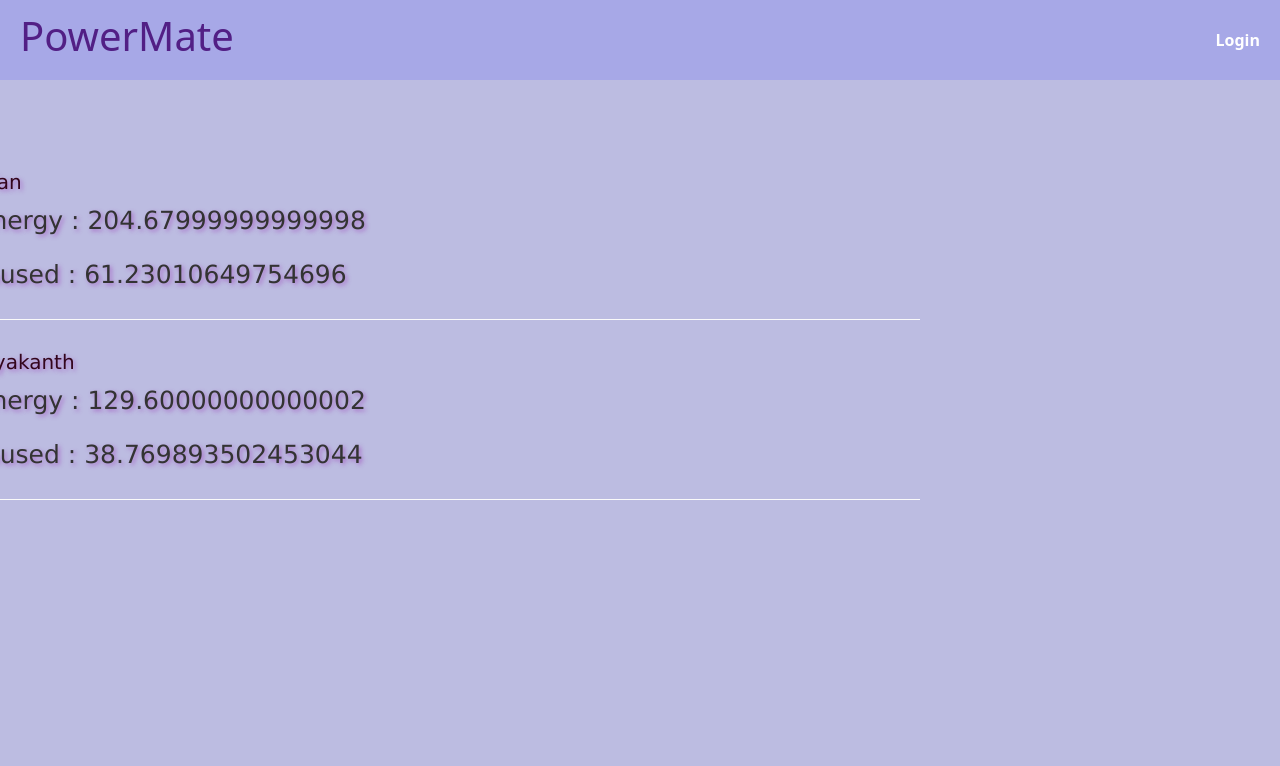
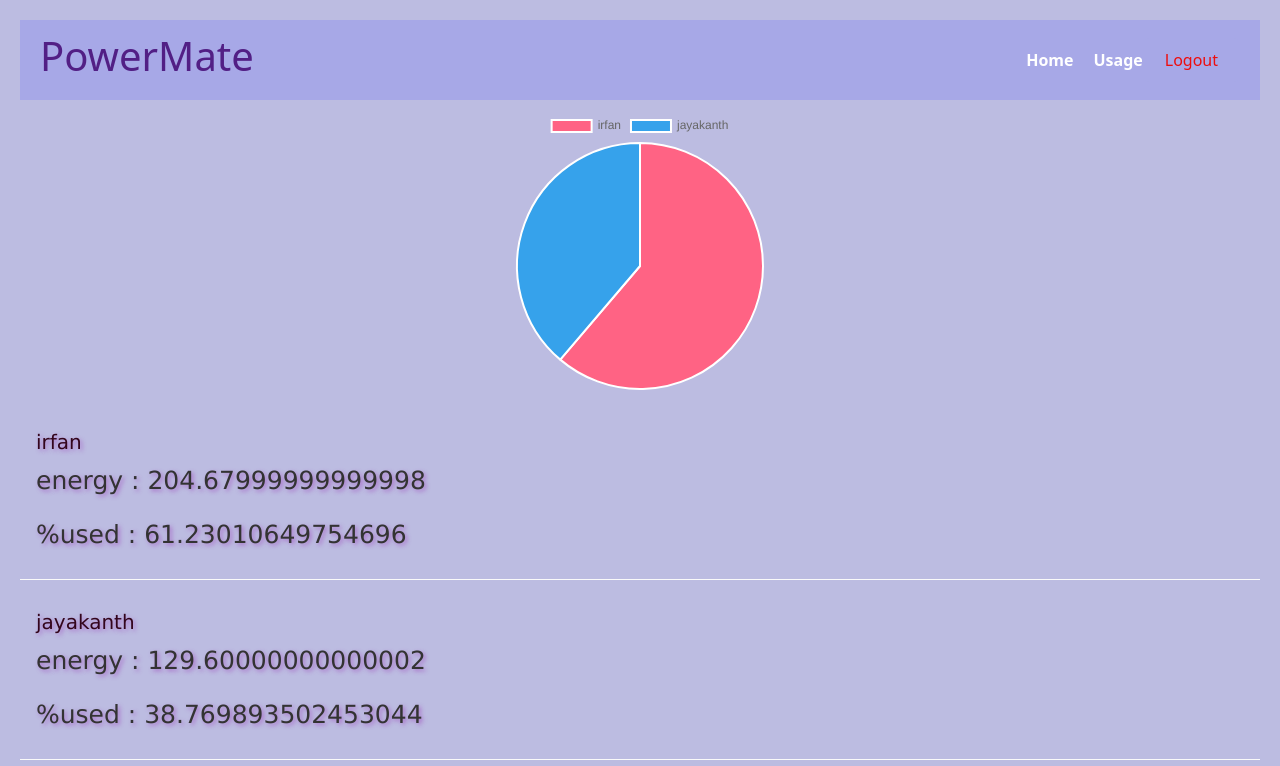
Before and after one commit to JAYAKANTHARUN/PowerMate, a React (Create React App) app in the folder frontend/: page /usage in a window 1280 px wide. Shown: the top 766 px of the page. Built offline with nearby package versions, Linux system fonts and the light colour scheme; data requests are answered from the project's data file.

Commit message:
graph added

```diff
--- a/frontend/package.json
+++ b/frontend/package.json
@@ -6,7 +6,9 @@
     "@testing-library/jest-dom": "^5.16.5",
     "@testing-library/react": "^13.4.0",
     "@testing-library/user-event": "^13.5.0",
+    "chart.js": "^4.2.1",
     "react": "^18.2.0",
+    "react-chartjs-2": "^5.2.0",
     "react-dom": "^18.2.0",
     "react-router-dom": "^5.3.4",
     "react-scripts": "^5.0.1",
--- a/frontend/src/App.js
+++ b/frontend/src/App.js
@@ -1,16 +1,19 @@
 import Navbar from './Navbar';
+import Navbar2 from './Navbar2';
 import Home from './Home';
 import Login from './Login';
 import Usage from './Usage';
 
 import { BrowserRouter as Router, Route, Switch } from 'react-router-dom';
 
+localStorage.setItem('lis',1 );
+localStorage.setItem('username','' );
 
-function App() {
+function App() {const lis=localStorage.getItem('lis' );
+console.log(lis);
   return (
     <Router>
-      <div className="App">
-        <Navbar />
+
 
         <div className="content">
           <Switch>
@@ -22,13 +25,13 @@
             </Route>
             <Route exact path="/usage">
               <Usage />
-            </Route>
+              </Route>
 
 
 
 
           </Switch>
-        </div>
+
       </div>
 
     </Router>
--- a/frontend/src/Home.js
+++ b/frontend/src/Home.js
@@ -1,24 +1,32 @@
+
+//const {lis} = require('./lis.js');
+import { Link,useHistory } from "react-router-dom";
+import {  useState} from 'react';
+
+import Navbar from './Navbar';
+import Navbar2 from './Navbar2';
+
+const Home = () => {
+  const history = useHistory();
+
+
+  const lis=localStorage.getItem('lis');
+  console.log(lis);
+
+
+    // This function will be called every time the location changes
 
 
 
-const Home = () => {
-  const lis = localStorage.getItem('lis');
-
-  console.log(lis);
-
   return (
-
+    <div className="App">
+  {lis==0? <div><Navbar/></div>:<div><Navbar2/></div>}
     <div className="home">
-      <h1>What is PowerMate ?</h1><br />
-      <ul>
-        <li> A electronic device with face detector to track the energy consumed by each individual in a organization</li><br />
-        <li> Controls the energy consumption by an individual</li><br />
-        <li> Efficient utilization of energy</li><br />
-        <li> Reduces the total expense of an individual</li><br />
-      </ul>
+      <br /><br /><br /><br /><br />
+      <h1>Track your Energy usage through PowerMate</h1>
       <img src={process.env.PUBLIC_URL + '/robo.png'} alt="My Image" style={{ float: 'right' }} />
     </div>
-
+    </div>
   );
 }
 
--- a/frontend/src/Login.js
+++ b/frontend/src/Login.js
@@ -1,31 +1,46 @@
 import { useState, useEffect } from 'react';
 import { useHistory } from "react-router-dom";
 
+//const {lis} = require('./lis.js');
 const Login = () => {
+  const history = useHistory();
   const [username, setUsername] = useState('');
   const [password, setPassword] = useState('');
 
     const handleSubmit = (e) => {
         e.preventDefault();
-    const user = { username, password };
+        const user = { username,password};
         console.log(user);
         fetch('http://192.168.43.49:5000/login', {
+
         method: 'POST',
         body: JSON.stringify({
-        username: username,
-        password: password,
+          username:username,
+          password:password,
+
         }),
         headers: {
           'Content-type': 'application/json; charset=UTF-8',
         }
-    })
-      .then(res => {
+
+
+
+
+
+
+        }) .then(res => {
             return res.json();// format:staus:0 or 1
           })
           .then(data => {
             console.log(data.status)
-        localStorage.setItem('lis', data.status);
-
+            localStorage.setItem('lis',data.status );
+            localStorage.setItem('username',username );
+            if(data.status )
+            {
+            history.push('/usage')
+            }else{
+              history.push('/l')
+            }
           //continue applying logic from here***
           })
           .catch(err => {
@@ -33,9 +48,11 @@
           })
     }
 
+
   return (
     <div>
       <div className="logintitle">
+        <br />
         <h2>Login Page</h2>
       </div>
 
--- a/frontend/src/Navbar.js
+++ b/frontend/src/Navbar.js
@@ -1,31 +1,27 @@
+
+
 import { Link } from "react-router-dom";
-const lis = localStorage.getItem('lis');
+import { useState } from 'react';
+//const {lis} = require('./lis.js');
+//const lis = localStorage.getItem('lis');
+
+
 
 const Navbar = () => {
-  if (lis===1)
-  {
+
+
   return (
     <nav className="navbar">
-      <h1>Energy Meter</h1>
+      <h1>PowerMate</h1>
       <div className="links">
-        <Link to="/">Home</Link>
-        <Link to="/usage">Usage</Link>
+      <Link to="/l">Login</Link>
+
 
       </div>
     </nav>
   );
-}
-else{
-
-    return (
-      <nav className="navbar">
-        <h1>PowerMate</h1>
-        <div className="links">
-          <Link to="/l">Login</Link>
-        </div>
-      </nav>
-    );
-  }}
 
 
+}
+
 export default Navbar;
--- /dev/null
+++ b/frontend/src/Navbar2.js
@@ -0,0 +1,35 @@
+import { Link,useHistory } from "react-router-dom";
+import { useState } from 'react';
+//const {lis} = require('./lis.js');
+const lis = localStorage.getItem('lis');
+
+
+const Navbar2 = () => {
+    const history = useHistory();
+    const handleClick = (e) => {
+       // e.preventDefault();
+        localStorage.setItem('lis',0 );
+        console.log("**");
+        console.log(lis);
+
+     window.location.href="/";}
+  return (<div>
+    <nav className="navbar">
+      <h1>PowerMate</h1>
+      <div className="links">
+        <Link to="/">Home</Link>
+        <Link to="/usage">Usage</Link>
+        <button onClick={handleClick} className="click">Logout</button>
+
+
+
+      </div>
+    </nav>
+
+    </div>
+  );
+
+
+}
+
+export default Navbar2;
--- /dev/null
+++ b/frontend/src/Piechart.js
@@ -0,0 +1,47 @@
+import React from 'react';
+
+import { Chart as ChartJS, ArcElement, Tooltip, Legend } from "chart.js";
+import { Pie } from 'react-chartjs-2';
+
+ChartJS.register(ArcElement, Tooltip, Legend);
+
+
+
+// const data = {
+//   labels: ['Red', 'Blue', 'Yellow'],
+//   datasets: [
+//     {
+//       data: [300, 50, 100],
+//       backgroundColor: ['#FF6384', '#36A2EB', '#FFCE56'],
+//       hoverBackgroundColor: ['#FF6384', '#36A2EB', '#FFCE56'],
+//     },
+//   ],
+// };
+
+const options = {
+  responsive: true,
+  maintainAspectRatio: false,
+  layout: {//padding and responsive to solve slices going out while hovering(hover offset)
+    padding: {
+      left: 10,
+      right: 10,
+      top: 10,
+      bottom: 10
+    }
+  }
+
+};
+
+const PieChart = ({dat}) => (
+
+  <div style={{  height: '300px', width: '300px' }}>
+    <Pie
+      data={dat}
+      options={options}
+    />
+  </div>
+
+
+);
+
+export default PieChart;
--- a/frontend/src/Usage.js
+++ b/frontend/src/Usage.js
@@ -1,15 +1,49 @@
 import Data from "./Data";
 import useFetch from "./useFetch";
+import Navbar from './Navbar';
+import Navbar2 from './Navbar2';
+import { Link,useHistory } from "react-router-dom";
+import React from 'react'
+import PieChart from './Piechart';
+
+
 const Usage = () => {
-
- // const { error, isPending, data } = useFetch('http://192.168.43.49:5000/')
+//     const history = useHistory();
+// const { error, isPending, data } = useFetch('http://192.168.43.49:5000/')
   const { error, isPending, data } = useFetch('http://localhost:8000/energies-pulimada')//here ,error, isPending, data acting as hook
-  console.log("hi");
+ const lis = localStorage.getItem('lis');
+ let labels=[];
+ let d=[]
+ if(data!=null)
+ {
+ data.map(user=> {(labels.push(user.name));d.push(user.energy)});
+ console.log(labels);
+ console.log(d);
+}
+const dat = {
+  labels: labels,
+  datasets: [
+    {
+      data:d,
+      backgroundColor: ['#FF6384', '#36A2EB', '#FFCE56', '#2ecc71', '#3498db', '#9b59b6', '#f1c40f', '#e74c3c'],
+      hoverOffset: 30
+    },
+  ],
+};
+//   console.log(lis);
   return (
-    <div className="home">
+    <div className="App">
+  {lis==1? <div><Navbar2/></div>:<div><Navbar/></div>}
+  <div style={{ display: 'flex', justifyContent: 'center', alignItems: 'center', height: '300px', width: '100%' }}>
+    <PieChart dat={dat} />
+    </div>
+   { <div className="home">
       { error && <div>{ error }</div> }
       { isPending && <div>Loading...</div> }
       { data && <Data data={data} /> }
+    </div>}
+
+
     </div>
   );
 }
--- a/frontend/src/index.css
+++ b/frontend/src/index.css
@@ -1,11 +1,11 @@
 @import url('https://fonts.googleapis.com/css2?family=Quicksand:wght@300;400;500;600;700&display=swap');
 img {
-  max-width: 40%;
+  max-width: 30%;
   height: auto;
-  margin-top: -280px;
-  margin-right: -250px;
+  margin-top: -200px;
+  margin-right: 0px;
   border: 5px solid rgb(63, 4, 126);
-  border-radius: 200px;
+  border-radius: 300px;
 }
 .home {
   text-align: left;
@@ -13,7 +13,7 @@
   font-family:Verdana, Geneva, Tahoma, sans-serif;
   color: #333333;
   text-align:start;
-  margin-left:-400px;
+  margin-left:0px;
   margin-top: 10px;
   margin-bottom: 50px;
   text-shadow: 2px 2px 4px rgba(162, 89, 194, 0.792);
@@ -45,17 +45,33 @@
   margin: 4px 2px;
   cursor: pointer;
   border-radius: 5px;
-  margin-left: 220px;
+  margin-left: 310px;
   margin-top: 20px;
   box-shadow: 0px 4px 5px rgba(186, 55, 149, 0.83);
   transition: transform 0.2s ease-in-out;
 
 }
-
+form{
+  max-width: 50%;
+  margin:auto
+}
 /* Hover effect */
 button[type="submit"]:hover {
   background-color: #6b078c;
   transform: scale(1.1);
+}
+.click {
+  background-color: #a7a8e7; /* Green */
+  border: none;
+  color: rgb(238, 13, 13);
+  padding: 10px 20px;
+  text-align: center;
+  text-decoration: none;
+  display: inline-block;
+  font-size: 16px;
+  margin: 4px 2px;
+  cursor: pointer;
+  border-radius: 4px;
 }
 
 label {
@@ -157,8 +173,8 @@
 }
 
 .content {
-  max-width: 600px;
-  margin: 40px auto;
+  max-width:100%;
+  /* margin: 40px auto; */
   padding: 20px;
 }
 
--- /dev/null
+++ b/frontend/src/lis.js
@@ -0,0 +1,5 @@
+var lis={
+    s:0,
+    username:''
+};
+module.exports={lis}
--- a/frontend/src/useFetch.js
+++ b/frontend/src/useFetch.js
@@ -8,7 +8,7 @@
   useEffect(() => {
     const abortCont = new AbortController();
 
-    setTimeout(() => {
+
       fetch(url, { signal: abortCont.signal })
       .then(res => {
         if (!res.ok) { // error coming back from server
@@ -29,8 +29,7 @@
           setIsPending(false);
           setError(err.message);
         }
-      })
-  },1000);
+      });
 
 
     // abort the fetch
```
Also changed, not shown: 1 other file (tests, documents, lock files or other folders). Lines whose indentation alone changed are shown as unchanged.
